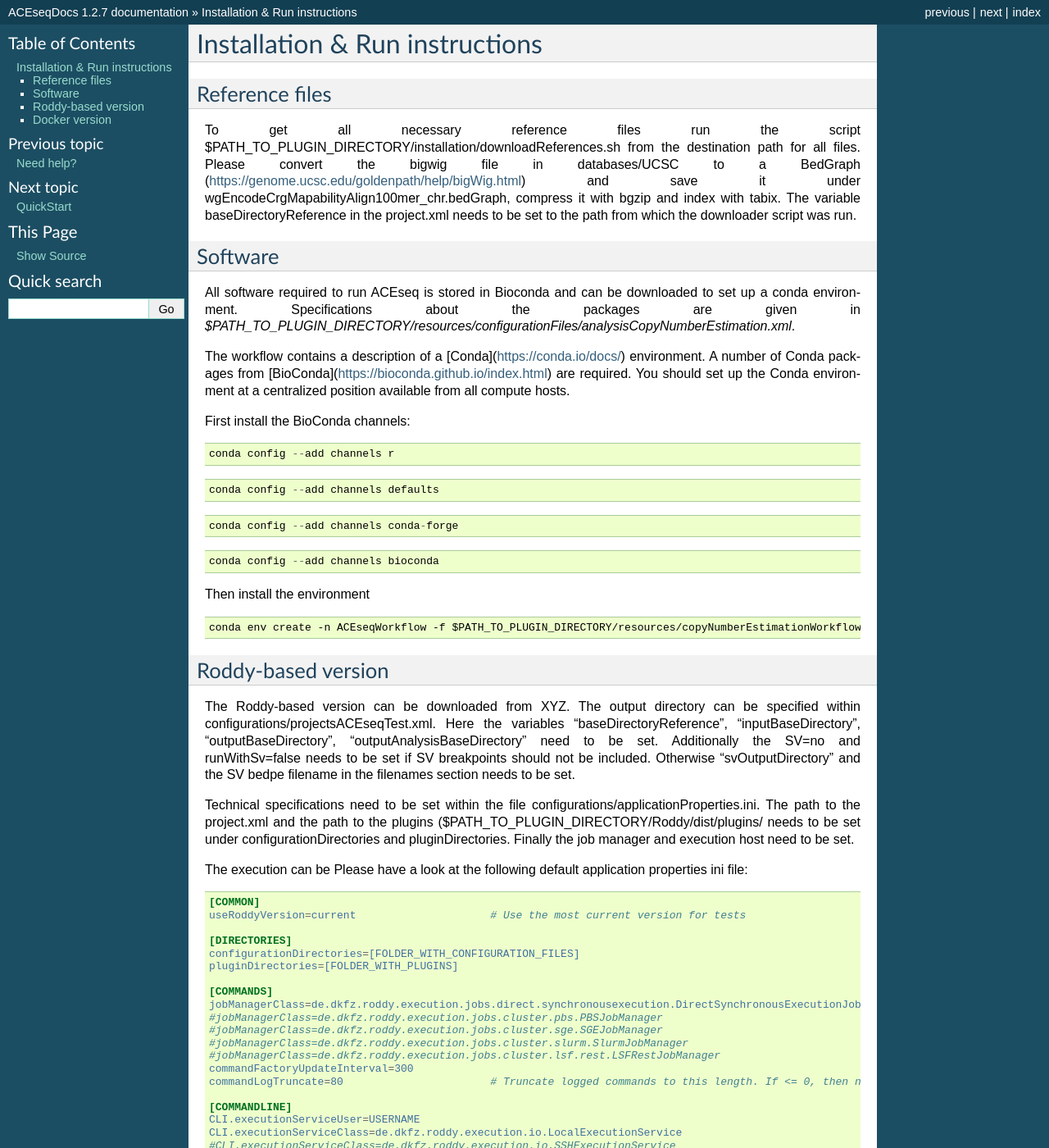
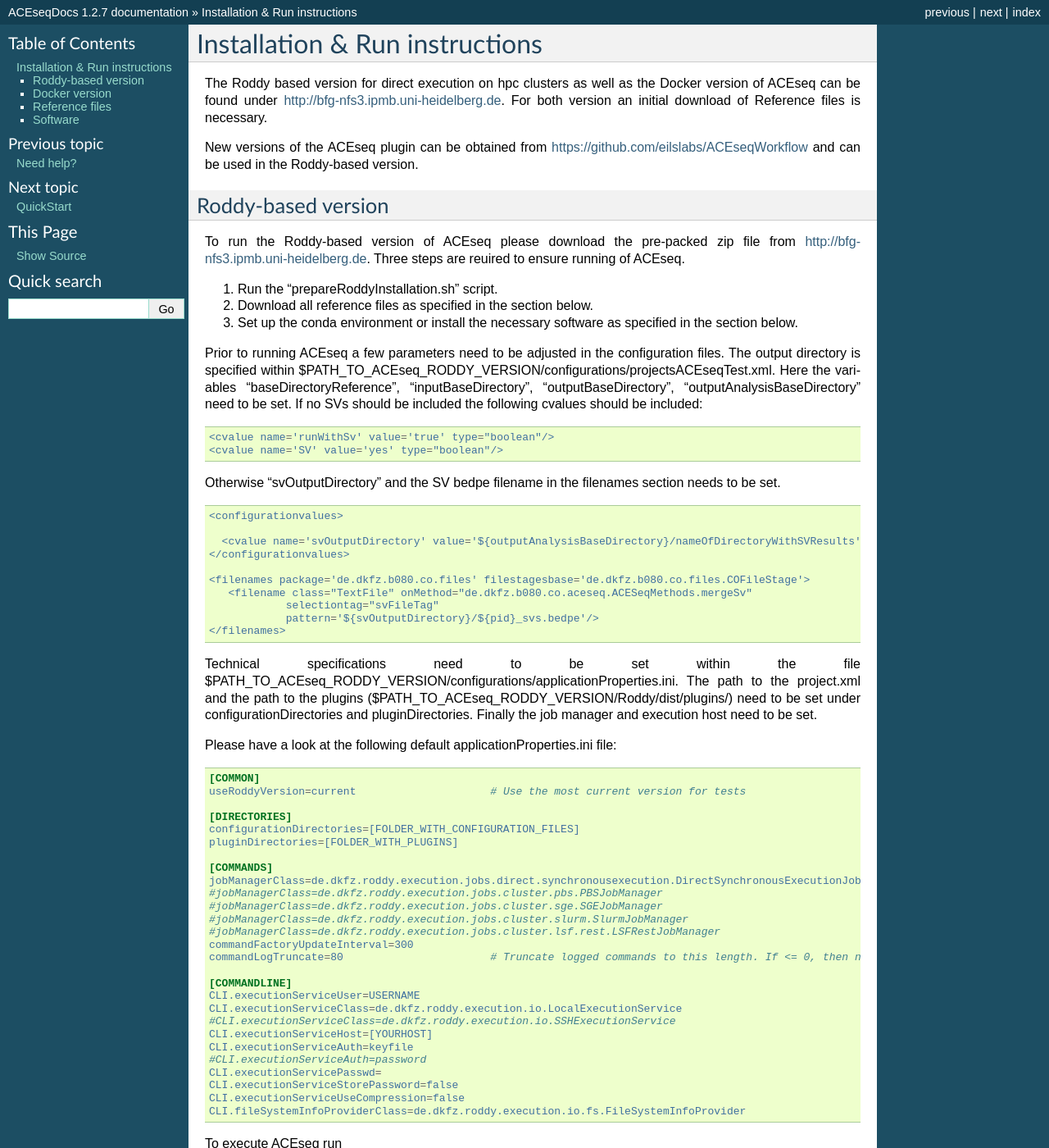
Before and after one commit to DKFZ-ODCF/ACEseqWorkflow, a Sphinx documentation site: the page built from documentation/source/installation.rst, in a window 1280 px wide and 1400 px high. Shown: the whole window at 82% size. Built offline with Sphinx 7.4.7, drawn with Linux system fonts in a browser that asks for light colours; formulas are drawn with MathJax 3; pages that are not in the unit, such as notebooks, are missing from menus; some of the changed text lies outside the part shown.

Commit message:
fix formatting

```diff
--- a/documentation/source/index.rst
+++ b/documentation/source/index.rst
@@ -12,6 +12,7 @@
    installation
    QuickStartGuide
    requirements
+   alternativeRunningModes
    parameters
    purityEvaluation
    qualityCheck
--- a/documentation/source/installation.rst
+++ b/documentation/source/installation.rst
@@ -1,53 +1,45 @@
 Installation & Run instructions
-==============
+================================
 
-Reference files
-^^^^^^^^^^^^^^^^
-To get all necessary reference files run the script $PATH_TO_PLUGIN_DIRECTORY/installation/downloadReferences.sh from the destination path for all files.
-Please convert the bigwig file in databases/UCSC to a BedGraph (https://genome.ucsc.edu/goldenpath/help/bigWig.html) and save it under wgEncodeCrgMapabilityAlign100mer_chr.bedGraph,
-compress it with bgzip and index with tabix.
-The variable baseDirectoryReference in the project.xml  needs to be set to the path from which the downloader script was run.
+The Roddy based version for direct execution on hpc clusters as well as the Docker version of ACEseq can be found under http://bfg-nfs3.ipmb.uni-heidelberg.de. For both version an initial download of Reference files is necessary.
 
-Software
-^^^^^^^^^
-All software required to run ACEseq is stored in Bioconda and can be downloaded to set up a conda environment. Specifications about the packages are given in `$PATH_TO_PLUGIN_DIRECTORY/resources/configurationFiles/analysisCopyNumberEstimation.xml`.
-
-The workflow contains a description of a [Conda](https://conda.io/docs/) environment. A number of Conda packages from [BioConda](https://bioconda.github.io/index.html) are required. You should set up the Conda environment at a centralized position available from all compute hosts.
-
-First install the BioConda channels:
-
-::
-
-    conda config --add channels r
-
-::
-
-    conda config --add channels defaults
-
-::
-
-    conda config --add channels conda-forge
-
-::
-
-    conda config --add channels bioconda
-
-
-Then install the environment
-
-::
-
-	conda env create -n ACEseqWorkflow -f $PATH_TO_PLUGIN_DIRECTORY/resources/copyNumberEstimationWorkflow/environments/conda.yml
+New versions of the ACEseq plugin can be obtained from https://github.com/eilslabs/ACEseqWorkflow and can be used in the Roddy-based version.
 
 
 Roddy-based version
 ^^^^^^^^^^^^^^^^^^^^^
-The Roddy-based version can be downloaded from XYZ. The output directory can be specified within configurations/projectsACEseqTest.xml. Here the variables "baseDirectoryReference", "inputBaseDirectory", "outputBaseDirectory", "outputAnalysisBaseDirectory" need to be set. Additionally the SV=no and runWithSv=false needs to be set if SV breakpoints should not be included. Otherwise "svOutputDirectory" and the SV bedpe filename in the filenames section needs to be set.
+To run the Roddy-based version of ACEseq please download the pre-packed zip file from http://bfg-nfs3.ipmb.uni-heidelberg.de. Three steps are reuired to ensure running of ACEseq.
 
-Technical specifications need to be set within the file configurations/applicationProperties.ini. The path to the project.xml and the path to the plugins ($PATH_TO_PLUGIN_DIRECTORY/Roddy/dist/plugins/ needs to be set under configurationDirectories and pluginDirectories. Finally the job manager and execution host need to be set.
+1. Run the "prepareRoddyInstallation.sh" script.
+2. Download all reference files as specified in the section below.
+3. Set up the conda environment or install the necessary software as specified in the section below.
 
-The execution can be Please have a look at the following default application properties ini
-file:
+Prior to running ACEseq a few parameters need to be adjusted in the configuration files. The output directory is specified within $PATH_TO_ACEseq_RODDY_VERSION/configurations/projectsACEseqTest.xml. Here the variables "baseDirectoryReference", "inputBaseDirectory", "outputBaseDirectory", "outputAnalysisBaseDirectory" need to be set. If no SVs should be included the following cvalues should be included:
+
+.. code-block:: ini
+
+    <cvalue name='runWithSv' value='true' type="boolean"/>
+    <cvalue name='SV' value='yes' type="boolean"/>
+
+Otherwise "svOutputDirectory" and the SV bedpe filename in the filenames section needs to be set.
+
+
+.. code-block:: ini
+
+    <configurationvalues>
+
+      <cvalue name='svOutputDirectory' value='${outputAnalysisBaseDirectory}/nameOfDirectoryWithSVResults' type="path"/>
+    </configurationvalues>
+
+    <filenames package='de.dkfz.b080.co.files' filestagesbase='de.dkfz.b080.co.files.COFileStage'>
+       <filename class="TextFile" onMethod="de.dkfz.b080.co.aceseq.ACESeqMethods.mergeSv"
+                selectiontag="svFileTag"
+                pattern='${svOutputDirectory}/${pid}_svs.bedpe'/>
+    </filenames>
+
+Technical specifications need to be set within the file $PATH_TO_ACEseq_RODDY_VERSION/configurations/applicationProperties.ini. The path to the project.xml and the path to the plugins ($PATH_TO_ACEseq_RODDY_VERSION/Roddy/dist/plugins/) need to be set under configurationDirectories and pluginDirectories. Finally the job manager and execution host need to be set.
+
+Please have a look at the following default applicationProperties.ini file:
 
 .. code-block:: ini
 
@@ -80,10 +72,12 @@
     CLI.fileSystemInfoProviderClass=de.dkfz.roddy.execution.io.fs.FileSystemInfoProvider
 
 
+To execute ACEseq run
+
 ::
 
-    sh $PATH_TO_PLUGIN_DIRECTORY/Roddy/roddy.sh rerun ACEseq@copyNumberEstimation $pid \
-    --useconfig=$PATH_TO_PLUGIN_DIRECTORY/applicationProperties.ini \
+    sh $PATH_TO_ACEseq_RODDY_VERSION//Roddy/roddy.sh rerun ACEseq@copyNumberEstimation $pid \
+    --useconfig=$PATH_TO_ACEseq_RODDY_VERSION/configuration/applicationProperties.ini \
     --cvalues="bamfile_list:$pathToControlBamFile;$pathToTumorBamFile,sample_list:control;tumor,possibleControlSampleNamePrefixes:control,possibleTumorSampleNamePrefixes:tumor"
 
 
@@ -91,4 +85,54 @@
 
 Docker version
 ^^^^^^^^^^^^^^^
-The Docker-based version can be downloaded form XYZ.
+1. Download all reference files as specified in the section below.
+2. Download the Base and ACEseq Docker images from the website: http://bfg-nfs3.ipmb.uni-heidelberg.de
+3. Import both files with:
+
+::
+
+	docker load < BaseDockerContainer.tar.gz
+
+::
+
+	docker load < ACEseqDockerContainer.tar.gz
+
+4. Download the control files archive and extract them. The directory contains the file "roddy.sh". Please call this script with: bash roddy.sh
+
+Reference files
+^^^^^^^^^^^^^^^^
+To get all necessary reference files run the script $PATH_TO_PLUGIN_DIRECTORY/installation/downloadReferences.sh from the destination path for all files.
+Please convert the bigwig file in databases/UCSC to a BedGraph (https://genome.ucsc.edu/goldenpath/help/bigWig.html) and save it under wgEncodeCrgMapabilityAlign100mer_chr.bedGraph,
+compress it with bgzip and index with tabix.
+The variable baseDirectoryReference in the project.xml  needs to be set to the path from which the downloader script was run.
+
+Software
+^^^^^^^^^
+All software required to run ACEseq is stored in Bioconda and can be downloaded to set up a conda environment. Specifications about the packages are given in `$PATH_TO_PLUGIN_DIRECTORY/resources/analysisTools/copyNumberEstimationWorkflow/environments/conda.yml` (for the zipped Roddy version the $PATH_TO_PLUGIN_DIRECTORY is $PATH_TO_ACEseq_RODDY_VERSION/Roddy/dist/plugins/).
+
+The workflow contains a description of a [Conda](https://conda.io/docs/) environment. A number of Conda packages from [BioConda](https://bioconda.github.io/index.html) are required. You should set up the Conda environment at a centralized position available from all compute hosts.
+
+First install the BioConda channels:
+
+::
+
+    conda config --add channels r
+
+::
+
+    conda config --add channels defaults
+
+::
+
+    conda config --add channels conda-forge
+
+::
+
+    conda config --add channels bioconda
+
+
+Then install the environment
+
+::
+
+	conda env create -n ACEseqWorkflow -f $PATH_TO_PLUGIN_DIRECTORY/resources/analysisTools/copyNumberEstimationWorkflow/environments/conda.yml
```
Also changed, not shown: documentation/source/QuickStartGuide.rst (+9 -7 lines), documentation/source/alternativeRunningModes.rst (added, +73 -0 lines), documentation/source/requirements.rst (+4 -5 lines).
